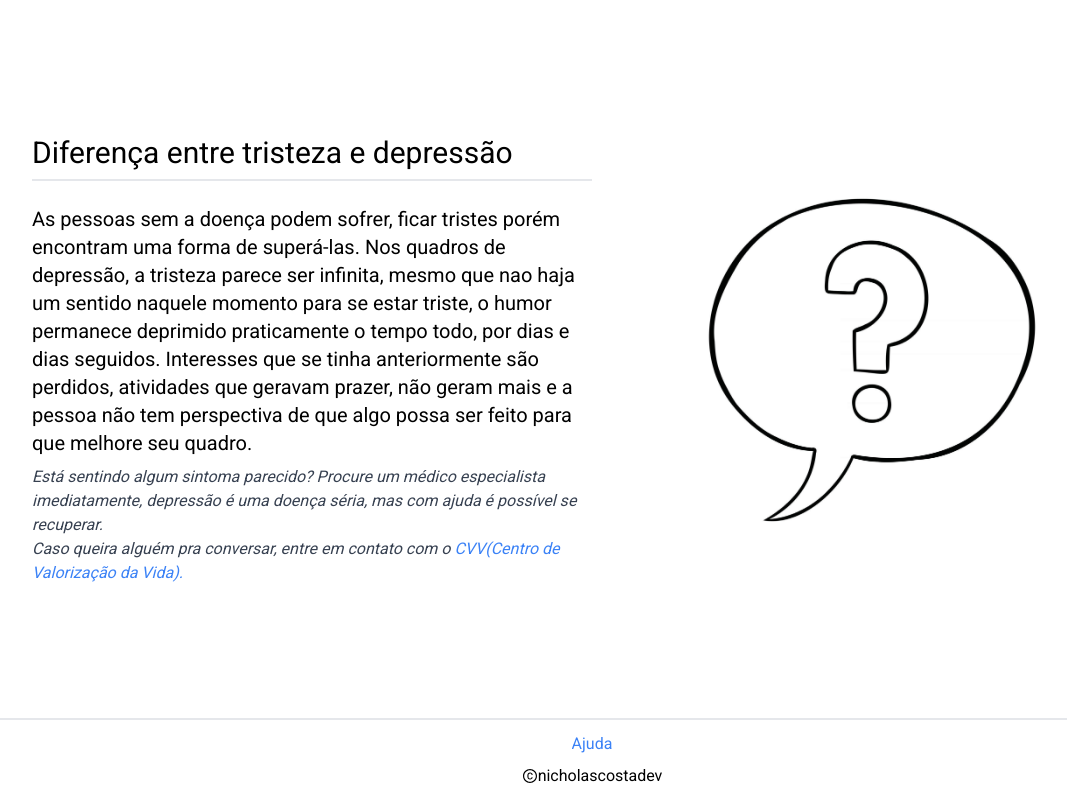
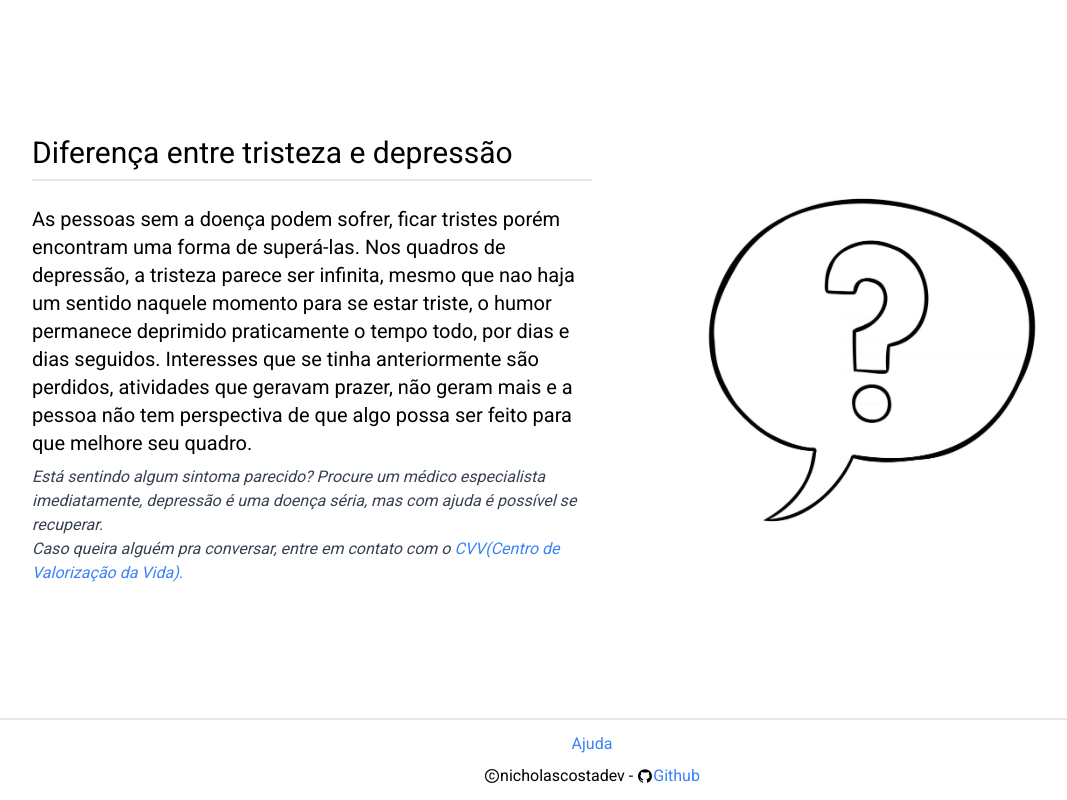
Before and after one commit to nicholascostadev/vidaecarreira, a React (Create React App) app: page / in a window 1280 px wide. Shown: the part 2600-3400 px from the top of the page, without its empty margins (48-1115 px from the left). Built offline with nearby package versions, Linux system fonts and the light colour scheme.

Commit message:
ADD: Github link on footer

```diff
--- a/package.json
+++ b/package.json
@@ -11,7 +11,6 @@
 		"@types/node": "^16.7.13",
 		"@types/react": "^18.0.0",
 		"@types/react-dom": "^18.0.0",
-		"axios": "^0.26.1",
 		"react": "^18.0.0",
 		"react-dom": "^18.0.0",
 		"react-icons": "^4.3.1",
--- a/src/components/Footer.tsx
+++ b/src/components/Footer.tsx
@@ -1,5 +1,5 @@
 import React from 'react';
-import { AiOutlineCopyright } from 'react-icons/ai';
+import { AiOutlineCopyright, AiOutlineGithub } from 'react-icons/ai';
 import { Link } from 'react-router-dom';
 
 const Footer = () => {
@@ -9,7 +9,16 @@ const Footer = () => {
 				Ajuda
 			</Link>
 			<div className="flex justify-center items-center">
-				<AiOutlineCopyright /> nicholascostadev
+				<AiOutlineCopyright />
+				<div className="flex">
+					<p>nicholascostadev - </p>
+					<a
+						href="https://github.com/nicholascostadev"
+						className="flex justify-center items-center ml-1 "
+					>
+						<AiOutlineGithub /> <span className="text-blue-500">Github</span>
+					</a>
+				</div>
 			</div>
 		</footer>
 	);
--- a/src/pages/Help.tsx
+++ b/src/pages/Help.tsx
@@ -1,6 +1,5 @@
 import React, { useEffect, useState } from 'react';
 import Header from '../components/Header';
-import axios from 'axios';
 import enderecos from './enderecos.json';
 import Footer from '../components/Footer';
 
```
Also changed, not shown: 12 other files (tests, documents, lock files or other folders).
